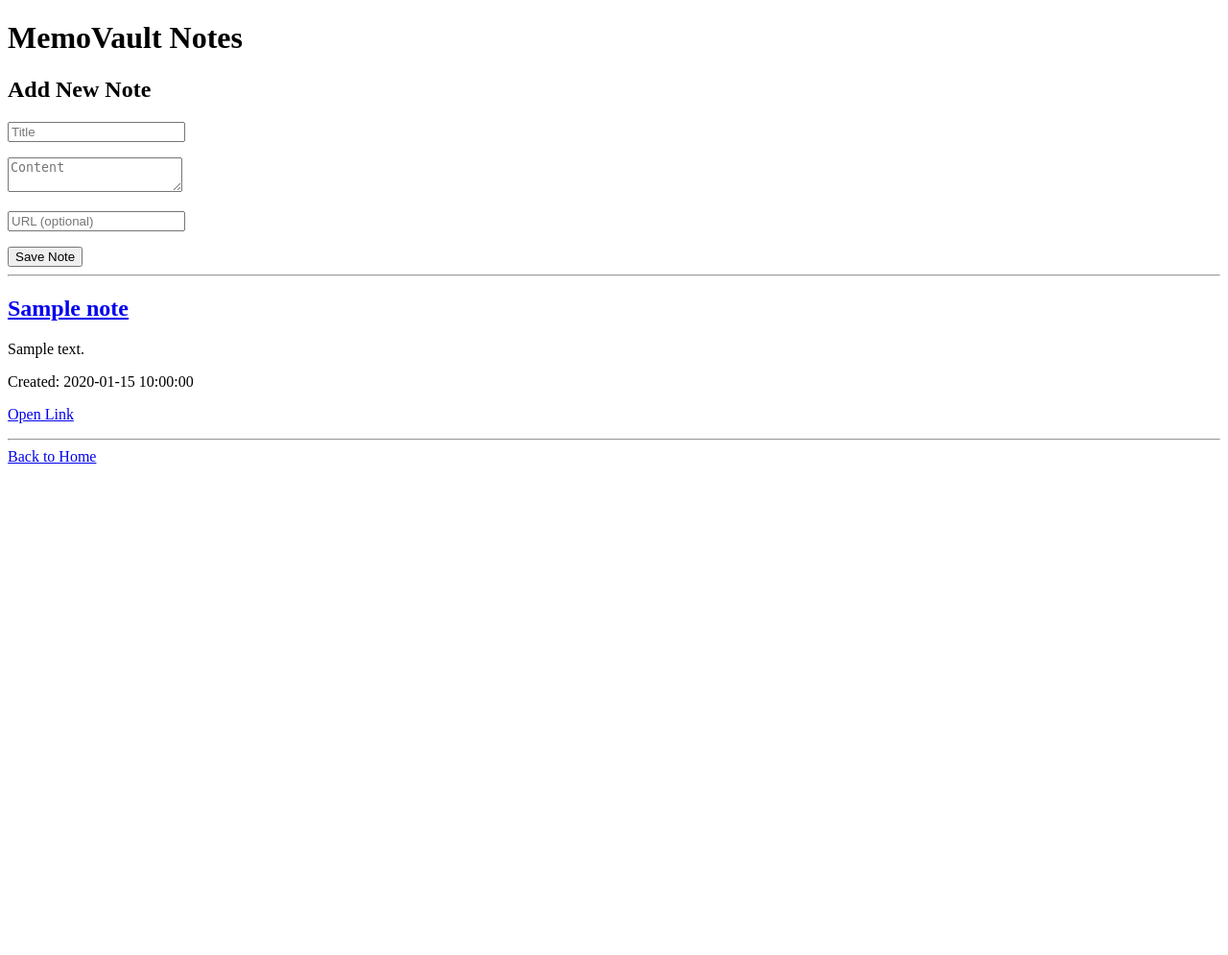
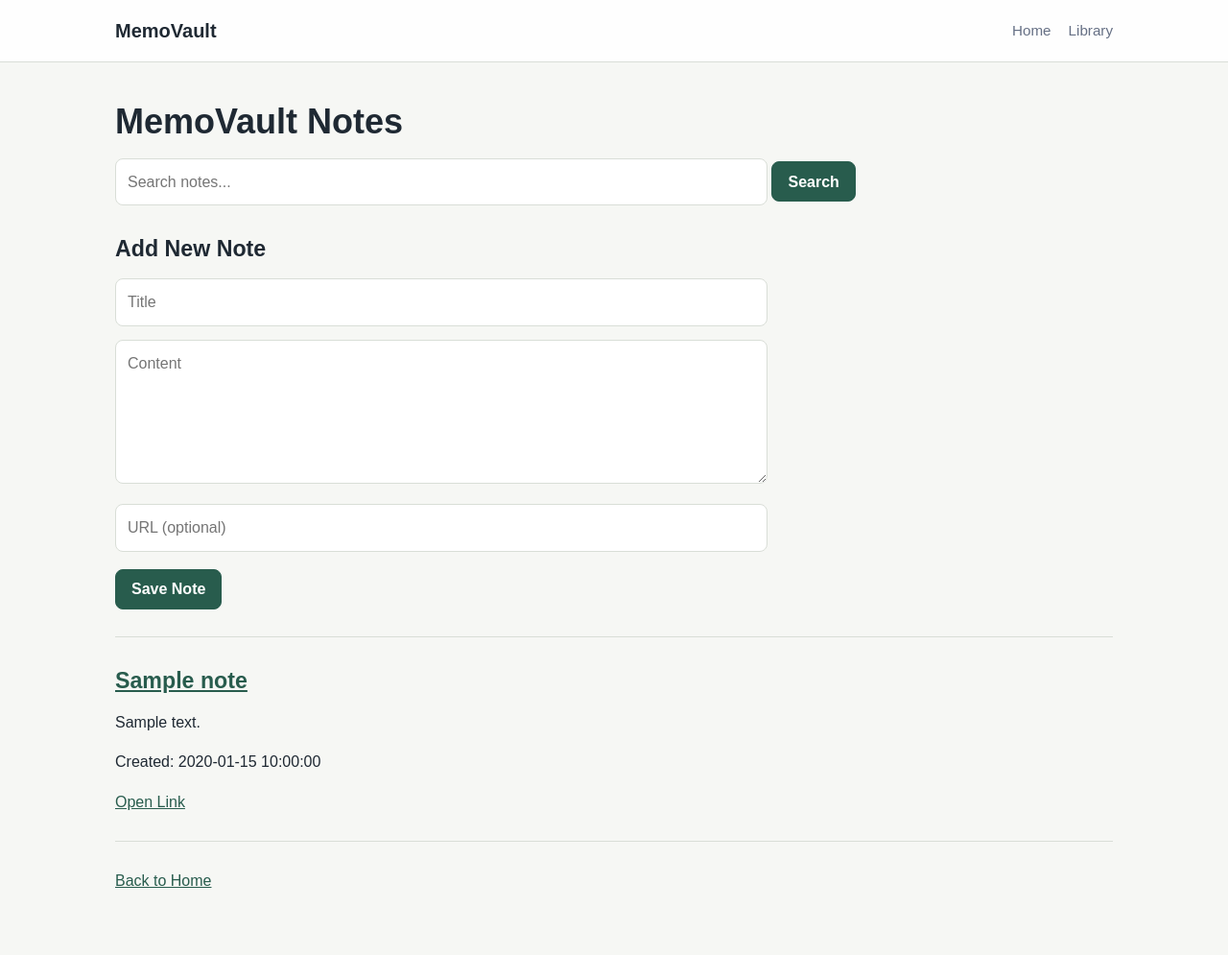
Before and after one commit to Mayoi-Shigure/MemoVault, a FastAPI app: page /notes in a window 1280 px wide. Shown: the whole page at 96% size. Before the commit the page ends 483 px from the top, so only its background shows below. Run offline with FastAPI, Linux system fonts and the light colour scheme; tables that the repository leaves empty hold one stand-in row (values such as "Sample post").

Commit message:
Add search and base UI structure

```diff
--- a/main.py
+++ b/main.py
@@ -1,11 +1,14 @@
 from fastapi import FastAPI, Request, Form
 from fastapi.responses import HTMLResponse, RedirectResponse
+from fastapi.staticfiles import StaticFiles
 from fastapi.templating import Jinja2Templates
 
-from database import get_notes, get_note, add_note, update_note, delete_note
+from database import get_notes, get_note, add_note, update_note, delete_note, search_notes
 
 
 app = FastAPI()
+
+app.mount("/static", StaticFiles(directory="static"), name="static")
 
 templates = Jinja2Templates(directory="templates")
 
@@ -20,13 +23,19 @@ def home(request: Request):
 
 
 @app.get("/notes", response_class=HTMLResponse)
-def notes(request: Request):
-    rows = get_notes()
+def notes(request: Request, q: str = ""):
+    if q:
+        rows = search_notes(q)
+    else:
+        rows = get_notes()
 
     return templates.TemplateResponse(
         request=request,
         name="notes.html",
-        context={"notes": rows}
+        context={
+            "notes": rows,
+            "q": q
+        }
     )
 
 @app.post("/notes")
--- /dev/null
+++ b/static/css/style.css
@@ -0,0 +1,201 @@
+:root {
+    --bg: #f6f7f4;
+    --surface: #ffffff;
+    --surface-muted: #eef1ec;
+    --text: #1f2933;
+    --text-muted: #667085;
+    --border: #d9ded7;
+    --accent: #285c4d;
+    --accent-hover: #1f493d;
+    --danger: #b42318;
+    --danger-hover: #8f1d14;
+    --shadow: 0 10px 24px rgba(31, 41, 51, 0.06);
+}
+
+* {
+    box-sizing: border-box;
+}
+
+body {
+    margin: 0;
+    min-height: 100vh;
+    background: var(--bg);
+    color: var(--text);
+    font-family: Arial, Helvetica, sans-serif;
+    font-size: 16px;
+    line-height: 1.6;
+}
+
+.site-header {
+    background: rgba(255, 255, 255, 0.92);
+    border-bottom: 1px solid var(--border);
+}
+
+.site-nav {
+    width: min(100% - 32px, 1040px);
+    margin: 0 auto;
+    min-height: 64px;
+    display: flex;
+    align-items: center;
+    justify-content: space-between;
+    gap: 24px;
+}
+
+.brand {
+    color: var(--text);
+    font-size: 1.25rem;
+    font-weight: 700;
+    text-decoration: none;
+}
+
+.nav-links {
+    display: flex;
+    align-items: center;
+    gap: 18px;
+}
+
+.nav-links a {
+    color: var(--text-muted);
+    font-size: 0.95rem;
+    text-decoration: none;
+}
+
+.nav-links a:hover,
+.brand:hover {
+    color: var(--accent);
+}
+
+.page-shell {
+    width: min(100% - 32px, 1040px);
+    margin: 0 auto;
+    padding: 40px 0 64px;
+}
+
+h1,
+h2,
+h3 {
+    margin: 0 0 16px;
+    color: var(--text);
+    line-height: 1.2;
+}
+
+h1 {
+    font-size: 2.25rem;
+}
+
+h2 {
+    font-size: 1.45rem;
+    margin-top: 32px;
+}
+
+p {
+    margin: 0 0 16px;
+}
+
+a {
+    color: var(--accent);
+}
+
+a:hover {
+    color: var(--accent-hover);
+}
+
+hr {
+    border: 0;
+    border-top: 1px solid var(--border);
+    margin: 28px 0;
+}
+
+form {
+    margin: 0 0 24px;
+}
+
+input,
+textarea {
+    width: 100%;
+    max-width: 680px;
+    padding: 11px 12px;
+    border: 1px solid var(--border);
+    border-radius: 8px;
+    background: var(--surface);
+    color: var(--text);
+    font: inherit;
+}
+
+textarea {
+    min-height: 150px;
+    resize: vertical;
+}
+
+input:focus,
+textarea:focus {
+    border-color: var(--accent);
+    outline: 3px solid rgba(40, 92, 77, 0.14);
+}
+
+button,
+.button {
+    display: inline-flex;
+    align-items: center;
+    justify-content: center;
+    min-height: 42px;
+    padding: 10px 16px;
+    border: 1px solid var(--accent);
+    border-radius: 8px;
+    background: var(--accent);
+    color: #ffffff;
+    font: inherit;
+    font-weight: 600;
+    line-height: 1.2;
+    text-decoration: none;
+    cursor: pointer;
+}
+
+button:hover,
+.button:hover {
+    border-color: var(--accent-hover);
+    background: var(--accent-hover);
+    color: #ffffff;
+}
+
+button[type="submit"] {
+    margin-top: 4px;
+}
+
+form p {
+    margin-bottom: 14px;
+}
+
+@media (max-width: 640px) {
+    .site-nav {
+        min-height: auto;
+        padding: 16px 0;
+        align-items: flex-start;
+        flex-direction: column;
+        gap: 10px;
+    }
+
+    .nav-links {
+        gap: 14px;
+    }
+
+    .page-shell {
+        width: min(100% - 24px, 1040px);
+        padding-top: 28px;
+    }
+
+    h1 {
+        font-size: 1.85rem;
+    }
+
+    h2 {
+        font-size: 1.25rem;
+    }
+
+    input,
+    textarea,
+    button,
+    .button {
+        width: 100%;
+    }
+}
--- /dev/null
+++ b/templates/base.html
@@ -0,0 +1,24 @@
+<!DOCTYPE html>
+<html lang="en">
+<head>
+    <meta charset="UTF-8">
+    <meta name="viewport" content="width=device-width, initial-scale=1.0">
+    <title>{% block title %}MemoVault{% endblock %}</title>
+    <link rel="stylesheet" href="{{ url_for('static', path='/css/style.css') }}">
+</head>
+<body>
+    <header class="site-header">
+        <nav class="site-nav" aria-label="Primary navigation">
+            <a class="brand" href="/">MemoVault</a>
+            <div class="nav-links">
+                <a href="/">Home</a>
+                <a href="/notes">Library</a>
+            </div>
+        </nav>
+    </header>
+
+    <main class="page-shell">
+        {% block content %}{% endblock %}
+    </main>
+</body>
+</html>
--- a/templates/notes.html
+++ b/templates/notes.html
@@ -1,12 +1,22 @@
-<!DOCTYPE html>
-<html>
-<head>
-    <meta charset="UTF-8">
-    <title>MemoVault Notes</title>
-</head>
+{% extends "base.html" %}
 
-<body>
+{% block title %}MemoVault Notes{% endblock %}
+
+{% block content %}
     <h1>MemoVault Notes</h1>
+
+    <form action="/notes" method="GET">
+        <input
+            type="text"
+            name="q"
+            placeholder="Search notes..."
+            value="{{ q }}"
+        >
+
+        <button type="submit">
+            Search
+        </button>
+    </form>
 
     <h2>Add New Note</h2>
 
@@ -60,10 +70,14 @@
                 </a>
             </p>
         {% endif %}
+
+    {% else %}
+
+        <p>No notes found.</p>
+
     {% endfor %}
 
     <hr>
 
     <a href="/">Back to Home</a>
-</body>
-</html>
+{% endblock %}
```
Also changed, not shown: database.py (+26 -0 lines), templates/edit_note.html (+4 -10 lines), templates/index.html (+6 -9 lines), templates/note_detail.html (+5 -9 lines).
